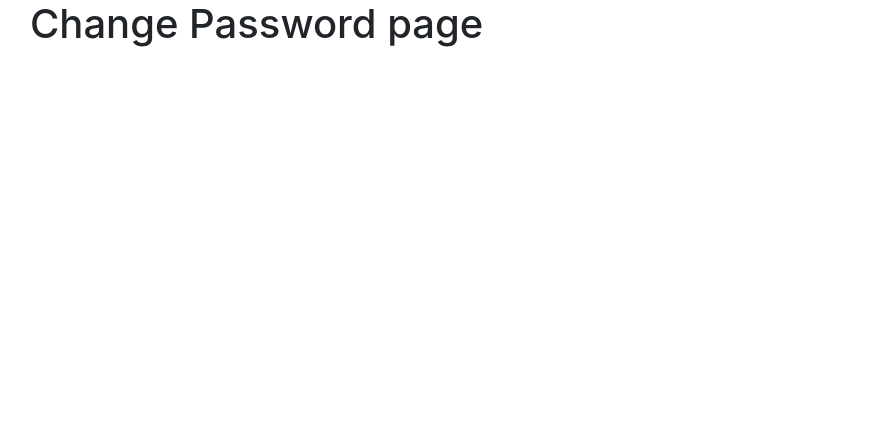
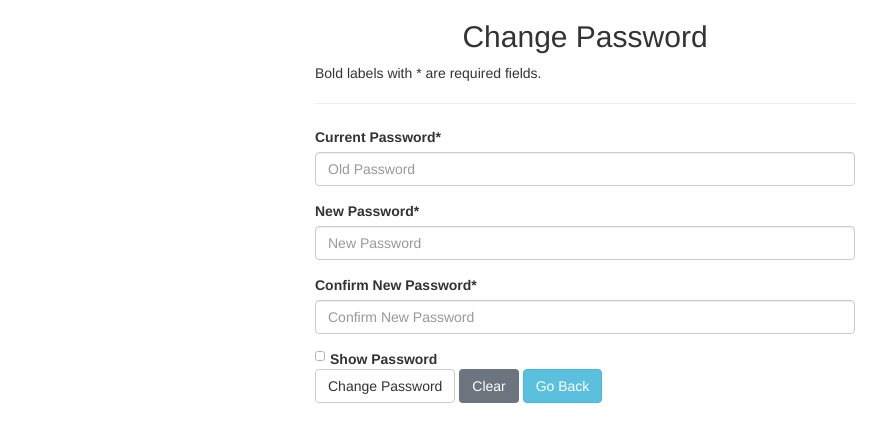
Before and after one commit to kaylamuraoka/auth-sequelize-passport-app, a website: page client/change-password.html in a window 1280 px wide. Shown: the whole page, without its empty margins (55-941 px from the left). Drawn offline with nearby package versions, Linux system fonts and the light colour scheme; some packages are replaced by stand-ins of ours; a script that the page names is missing.

Commit message:
updating html pages and fixing typos in comments

```diff
--- a/client/change-password.html
+++ b/client/change-password.html
@@ -30,9 +30,72 @@
     <div class="container">
       <div class="row">
         <div class="col-md-6 col-md-offset-3">
-          <h1>Change Password page</h1>
+          <h2 class="text-center">Change Password</h2>
+          <p>Bold labels with * are required fields.</p>
+          <hr />
+          <form class="change-pwd pt-1">
+            <!-- Error alerts section -->
+            <div
+              style="display: none"
+              id="alert"
+              class="alert alert-danger alert-dismissible"
+              role="alert"
+            >
+              <span
+                class="glyphicon glyphicon-exclamation-sign"
+                aria-hidden="true"
+              ></span>
+              <span class="sr-only">Error:</span> <span class="ml-2 msg"></span>
+            </div>
+            <!-- Current Password input area -->
+            <div class="form-group">
+              <label for="old-pwd-input">Current Password*</label>
+              <input
+                type="password"
+                class="form-control"
+                id="old-pwd-input"
+                placeholder="Old Password"
+                required
+              />
+              <small id="old-pwd-validation" class="form-text"></small>
+            </div>
+            <!-- New Password input area -->
+            <div class="form-group">
+              <label for="new-pwd-input">New Password*</label>
+              <input
+                type="password"
+                class="form-control"
+                id="new-pwd-input"
+                placeholder="New Password"
+                required
+              />
+              <small id="new-pwd-validation" class="form-text"></small>
+            </div>
+            <!-- Confirm New Password input area -->
+            <div class="form-group">
+              <label for="confirm-new-pwd-input">Confirm New Password*</label>
+              <input
+                type="password"
+                class="form-control"
+                id="confirm-new-pwd-input"
+                placeholder="Confirm New Password"
+                required
+              />
+              <small id="confirm-new-pwd-validation" class="form-text"></small>
+            </div>
+            <!-- An element to toggle between password visibility -->
+            <div class="custom-control custom-checkbox">
+              <input type="checkbox" class="custom-control-input" id="pwd-visibility">
+              <label class="custom-control-label" for="pwd-visibility">Show Password</label>
+            </div>
+            <button type="submit" class="btn btn-default">Change Password</button>
+            <button class="btn btn-secondary clear-form">Clear</button>
+            <button class="btn btn-info go-back" >Go Back</button>
+          </form>
+          <br />
         </div>
       </div>
+    </div>
     </div>
 
     <!-- Option 1: jQuery and Bootstrap Bundle (includes Popper) -->
@@ -52,9 +115,6 @@
     <script src="https://cdnjs.cloudflare.com/ajax/libs/jquery/3.2.1/jquery.min.js"></script>
     <!-- Custom JS files -->
     <script type="text/javascript" src="./assets/js/main.js"></script>
-    <script
-      type="text/javascript"
-      src="./assets/js/change-password.js"
-    ></script>
+    <script type="text/javascript" src="./assets/js/change-password.js"></script>
   </body>
 </html>
```
Also changed, not shown: client/signup.html (+1 -1 lines), client/user-profile.html (+1 -1 lines).
